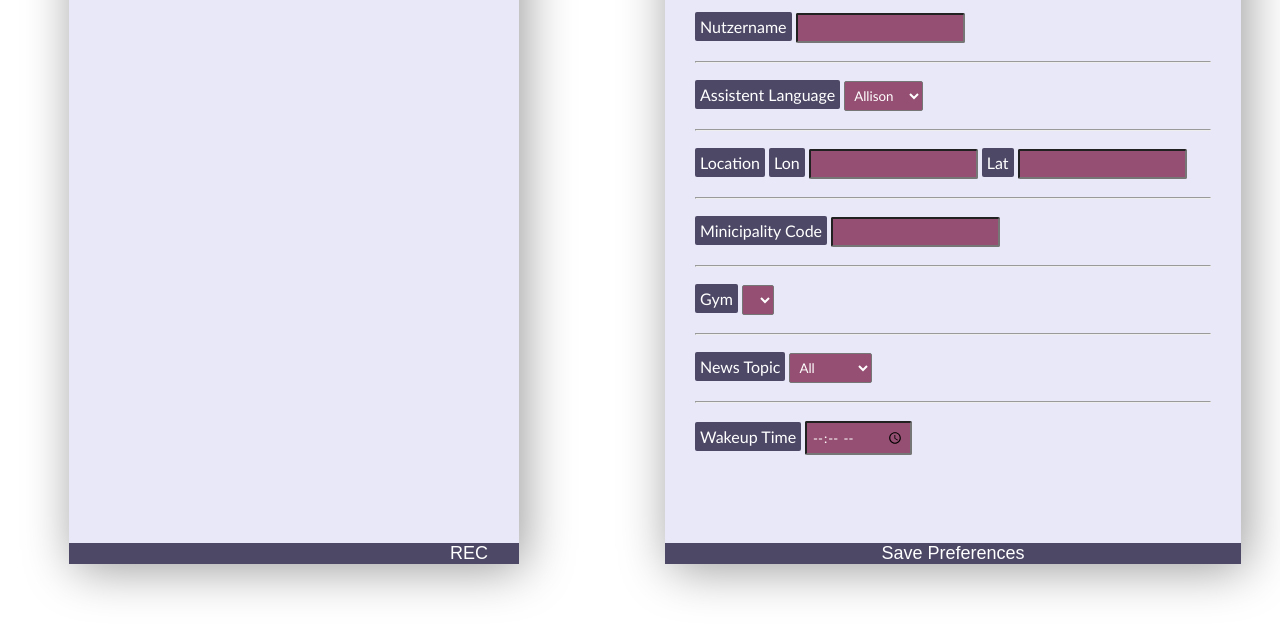
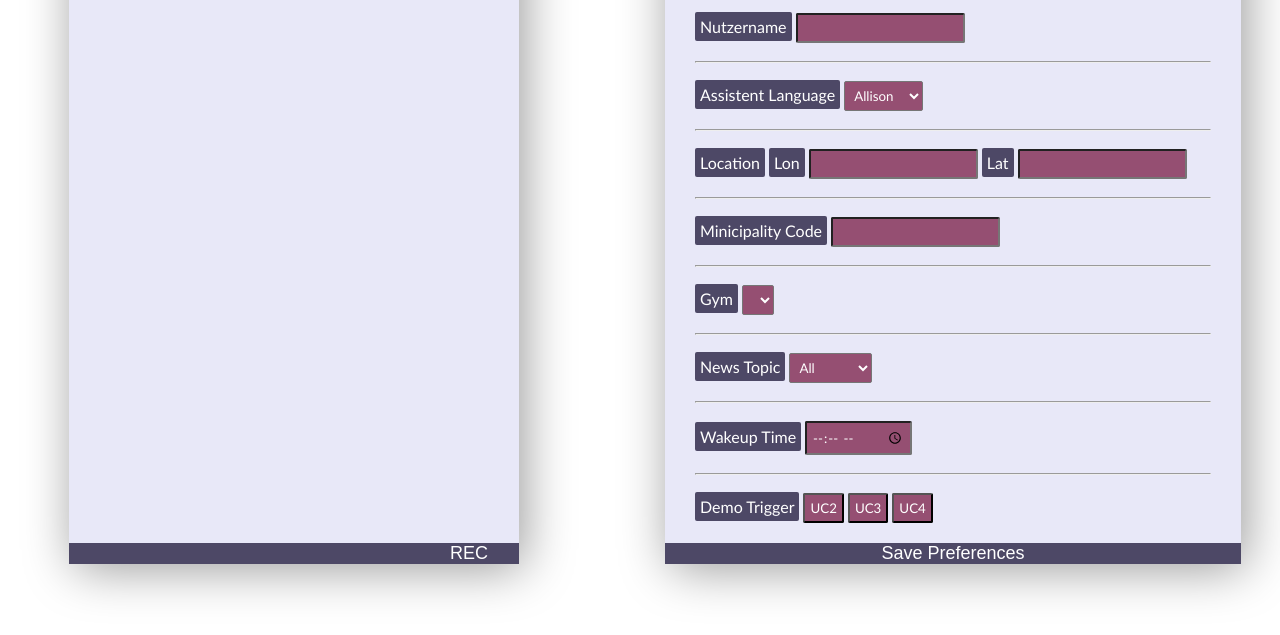
Before and after one commit to clarakuempel/ASWE-Projekt, a website: page static/index.html in a window 1280 px wide. Shown: the part 145-780 px from the top of the page. Drawn offline with Linux system fonts and the light colour scheme; files that its build step writes are made by us from their sources; no server answers; files whose address does not match are found by name.

Commit message:
view rename and clean up

```diff
--- a/static/index.html
+++ b/static/index.html
@@ -19,11 +19,8 @@
                 <p style="display: none" id="m1" class="message"></p>
                 <p style="display: none" id="m1_user" class="message user_message"></p>
                 <p style="display: none" id="m2" class="message"></p>
-                <!-- <p id="m2_user" class="message user_message"></p> -->
-                <!-- <p id="m3" class="message"></p>
-                <p id="m3_user" class="message user_message"></p>
-                <p id="m4" class="message"></p>
-                <p id="m4_user" class="message user_message"></p> -->
+                <img id="m2_extra1" style="display: none; max-width: 250px;" class="message">
+                <a style="display: none" id="m2_extra2" class="message"></a>
             </div>
             <div class="footer">
                 <button class="recButton" style="margin-right: 0px; margin-left: auto;" id="rec-button">REC</button>
@@ -94,7 +91,17 @@
             <label class="setting">Wakeup Time</label>
             <input class="setting2" type="time" id="wakeup_time">
           </div>
+          <br>
+          <hr>
+          <br>
         </form>
+          <label class="setting">Demo Trigger</label>
+          <button onclick="triggerUsecase('Habit Tracker Reading') "class="setting2">UC2</button>
+          <button onclick="triggerUsecase('exercise') "class="setting2">UC3</button>
+          <button onclick="triggerUsecase('holiday finder') "class="setting2">UC4</button>
+          <div>
+            <!-- <button class="setting" onclick="TriggerUsecase('Habit Tracker Reading')">Habit Tracker</button> -->
+          </div>
       </div>
       <div class="footer">
         <button class="recButton" style="width: 100%; margin:auto" onclick="submitPreferences()">Save Preferences</button>
```
